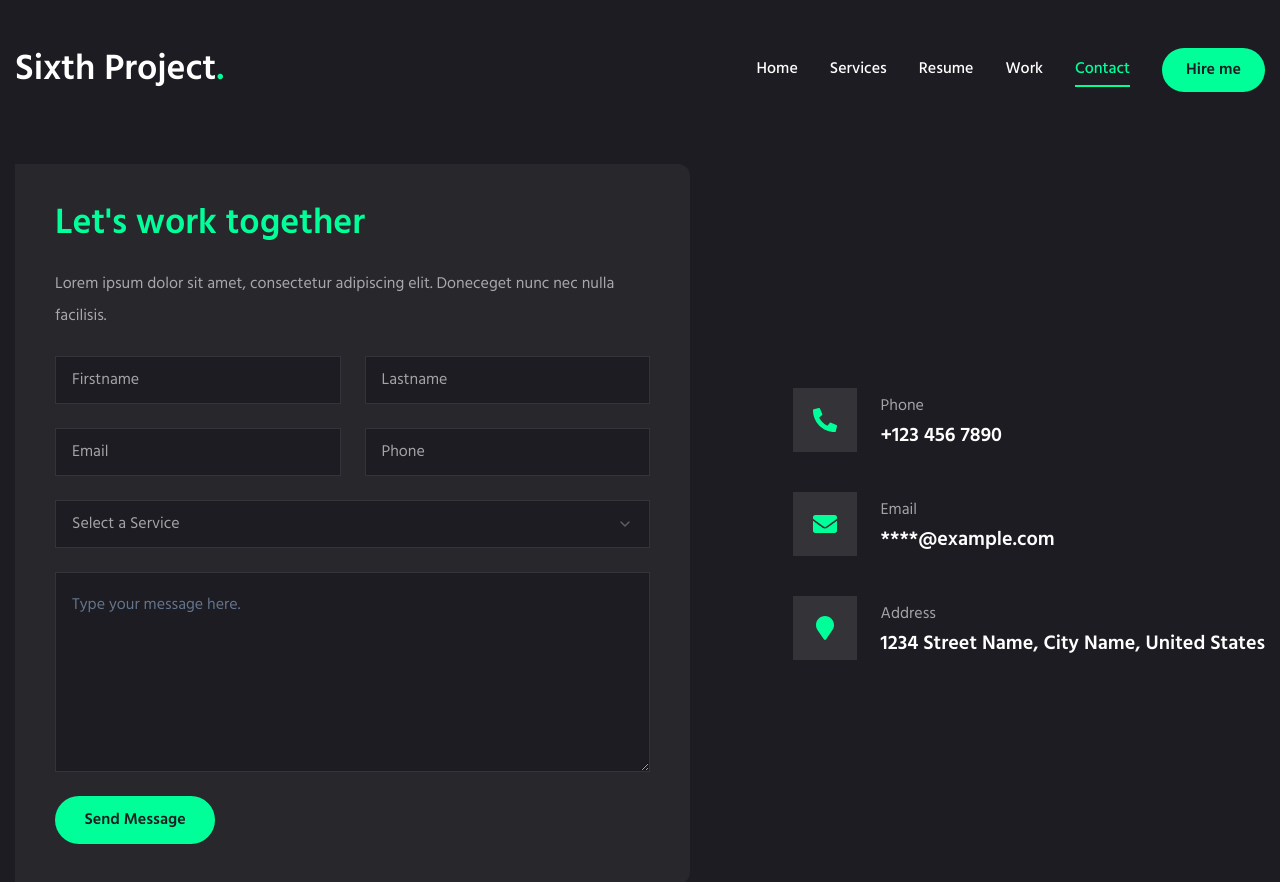
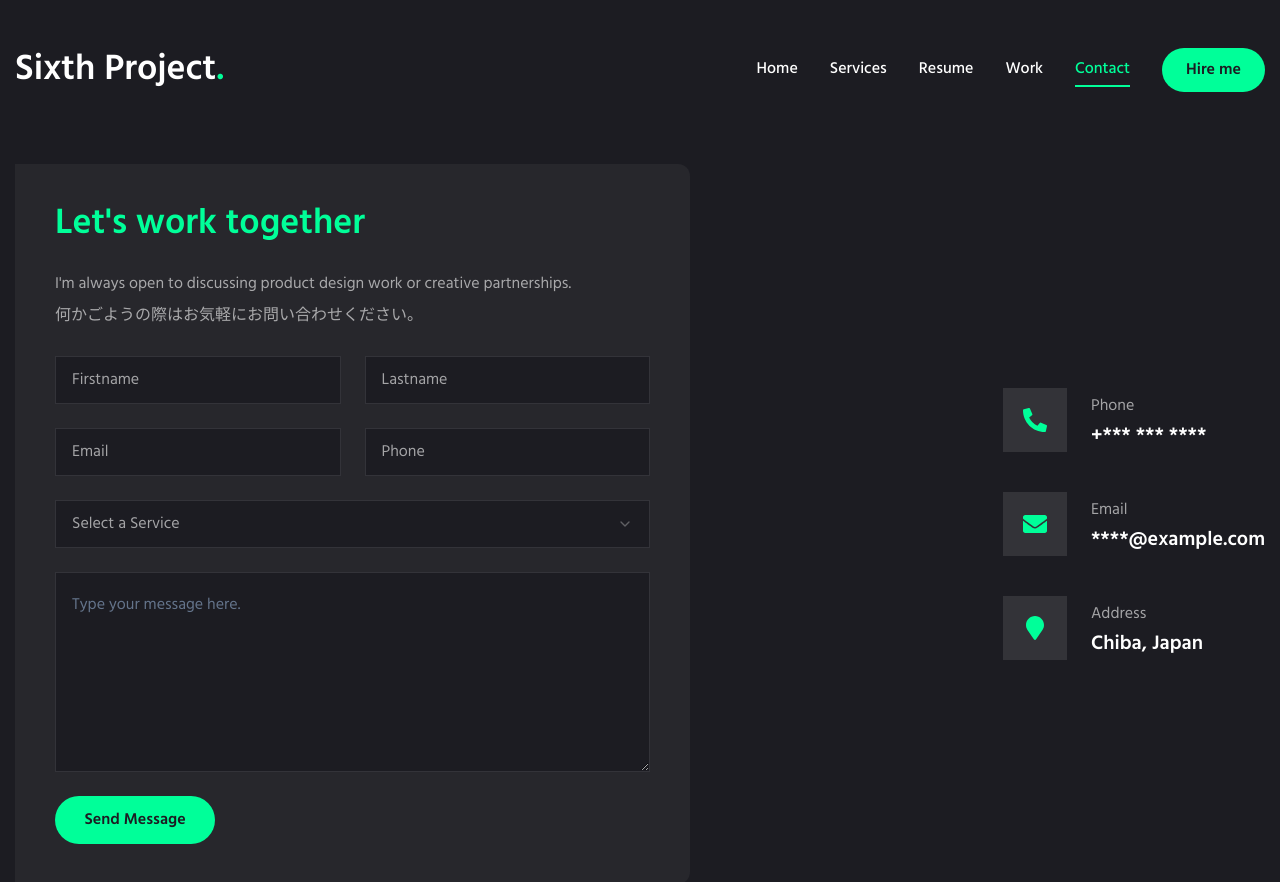
Before and after one commit to tatsuro13/portfolio2, a Next.js app: page /contact in a window 1280 px wide. Shown: the top 882 px of the page. Built offline with nearby package versions, Linux system fonts and the light colour scheme.

Commit message:
Contactページの電話番号をマスキングし、住所を千葉、日本に更新。説明文を日本語で追加。

```diff
--- a/app/contact/page.tsx
+++ b/app/contact/page.tsx
@@ -20,7 +20,7 @@ const info = [
   {
     icon: <FaPhoneAlt />,
     title: "Phone",
-    description: "+123 456 7890",
+    description: "+*** *** ****",
   },
   {
     icon: <FaEnvelope />,
@@ -30,7 +30,7 @@ const info = [
   {
     icon: <FaMapMarker />,
     title: "Address",
-    description: "1234 Street Name, City Name, United States",
+    description: "Chiba, Japan",
   },
 ];
 
@@ -50,8 +50,10 @@ const Contact: FC = () => {
             <form className="flex flex-col gap-6 p-10 bg-[#27272c] rounded-e-xl">
               <h3 className="text-4xl text-accent">{`Let's work together`}</h3>
               <p className="text-white/60">
-                Lorem ipsum dolor sit amet, consectetur adipiscing elit.
-                Doneceget nunc nec nulla facilisis.
+                I&apos;m always open to discussing product design work or
+                creative partnerships.
+                <br />
+                何かごようの際はお気軽にお問い合わせください。
               </p>
               <div className="grid grid-cols-1 md:grid-cols-2 gap-6">
                 <Input type="firstname" placeholder="Firstname" />
```
